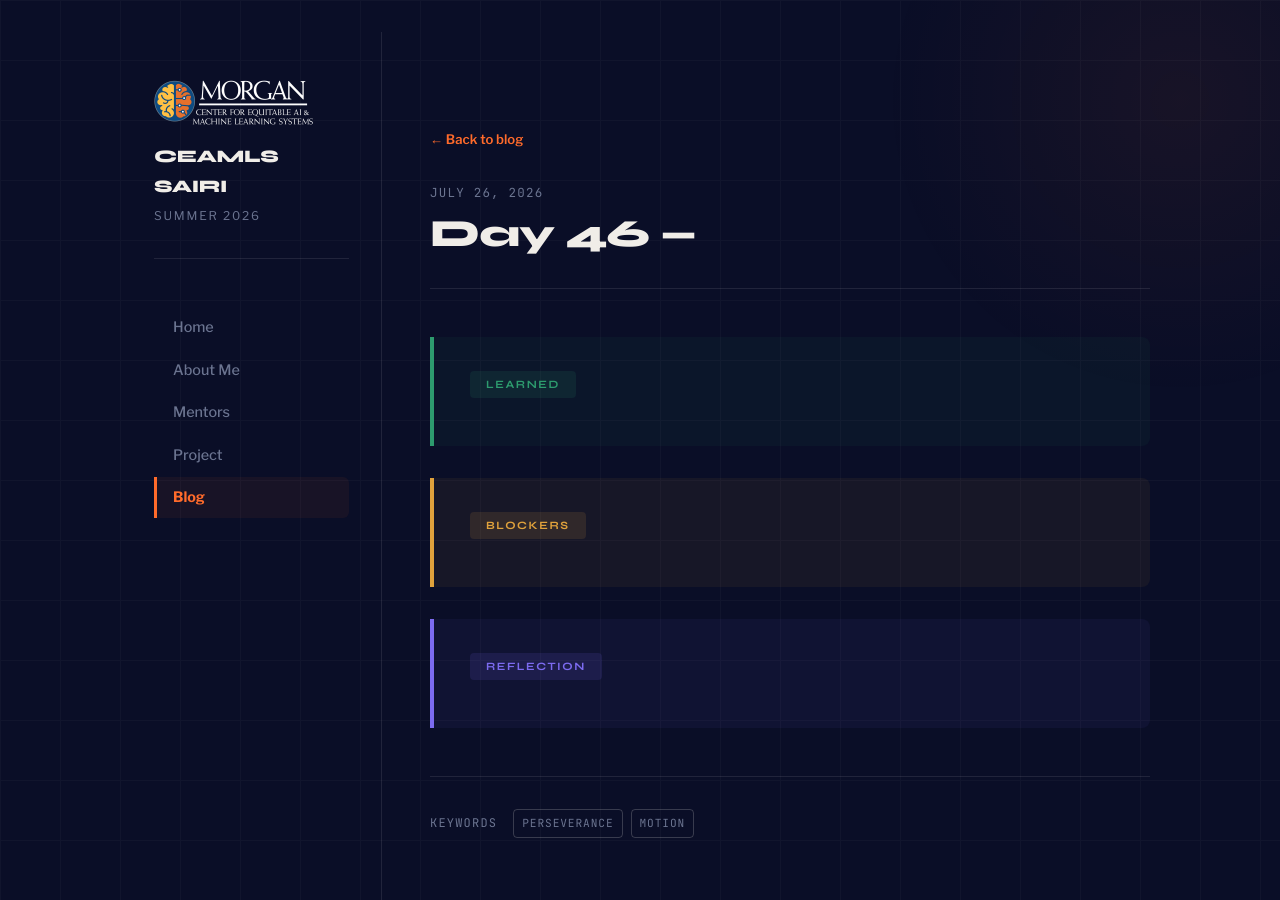
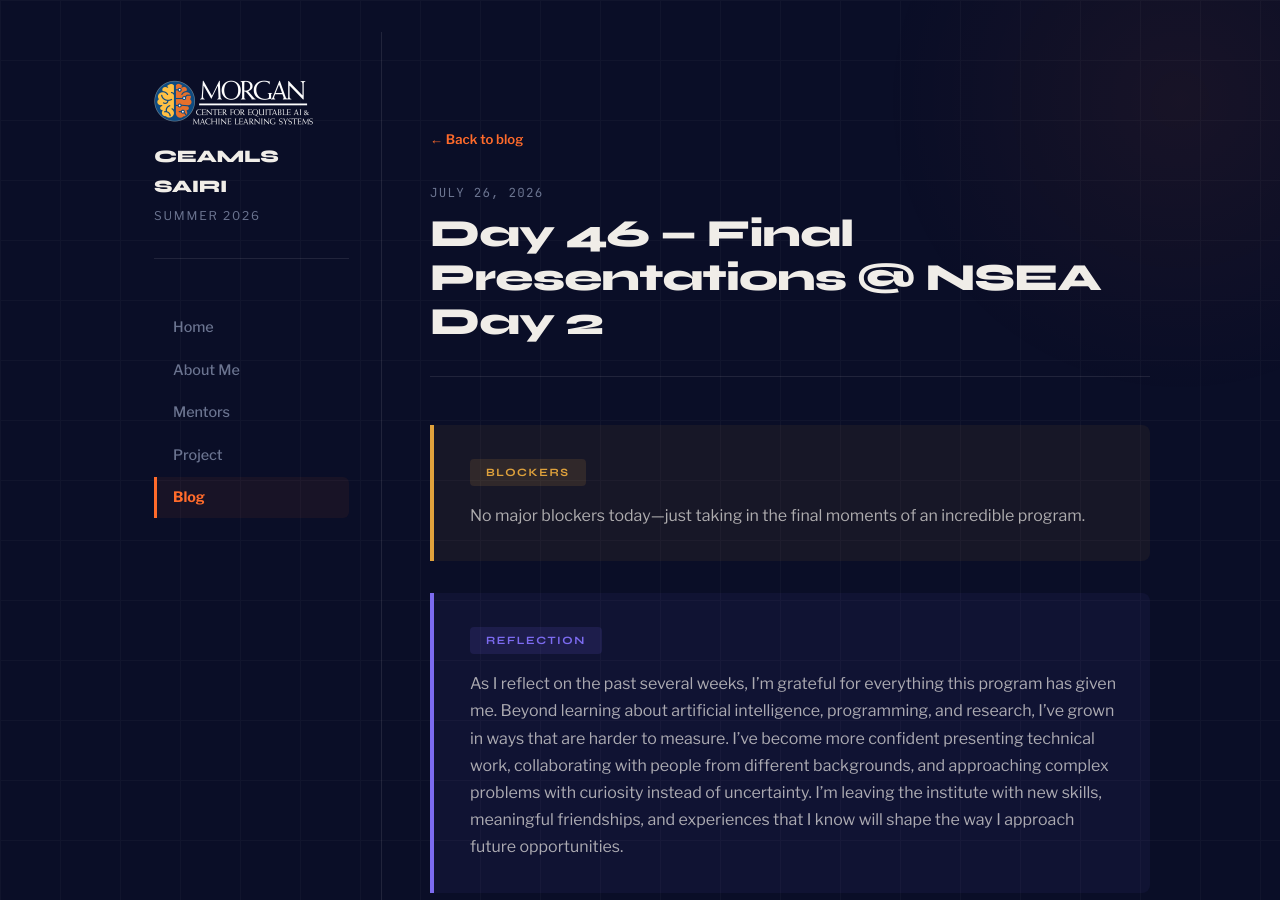
Before and after one commit to Bkaez/bkaezceamls26.github.io, a Jekyll site: the page built from _posts/2026-06-46-day-46.md, in a window 1280 px wide and 900 px high. Built offline with Jekyll 4.4.1, drawn with Linux system fonts in a browser that asks for light colours.

Commit message:
Update 2026-06-46-day-46.md

```diff
--- a/_posts/2026-06-46-day-46.md
+++ b/_posts/2026-06-46-day-46.md
@@ -1,13 +1,17 @@
 ---
 layout: post
-title: "Day 46 — "
+title: "Day 46 — Final Presentations @ NSEA Day 2"
 date: 2026-07-26
 permalink: /day46.html
 tags: ["Perseverance", "Motion"]
 
-what_i_learned: |
+what I learned: |
+ Today marked the second and final day of the symposium, bringing an end to an unforgettable summer research experience. My team had the opportunity to present our PM₂.₅ prediction research, sharing the work we've been developing over the past several weeks. Looking back at where we started, I was proud of how confidently we were able to explain our methodology, defend our decisions, and communicate our findings. It was also inspiring to watch the other research groups present. Every team approached a different problem, and seeing everyone's hard work come together made me appreciate how much we had all grown throughout the program.
 
+  Another major highlight of the day was competing in my very first hackathon. My team developed Brain Builder, a gamified learning platform designed to encourage K–12 students to use AI as a learning companion rather than a shortcut. Instead of simply giving students answers, the platform challenges them to think critically, solve problems independently, and identify mistakes in AI-generated responses before receiving guidance. The goal is to promote ethical AI use while helping students develop stronger reasoning and problem-solving skills. Out of all the talented teams that competed, we were honored to receive second place. For my first hackathon, that was an incredible feeling and a memorable way to end the symposium.
 
 blockers: |
+ No major blockers today—just taking in the final moments of an incredible program.
 reflection: |
+ As I reflect on the past several weeks, I'm grateful for everything this program has given me. Beyond learning about artificial intelligence, programming, and research, I've grown in ways that are harder to measure. I've become more confident presenting technical work, collaborating with people from different backgrounds, and approaching complex problems with curiosity instead of uncertainty. I'm leaving the institute with new skills, meaningful friendships, and experiences that I know will shape the way I approach future opportunities.
 ---
```
